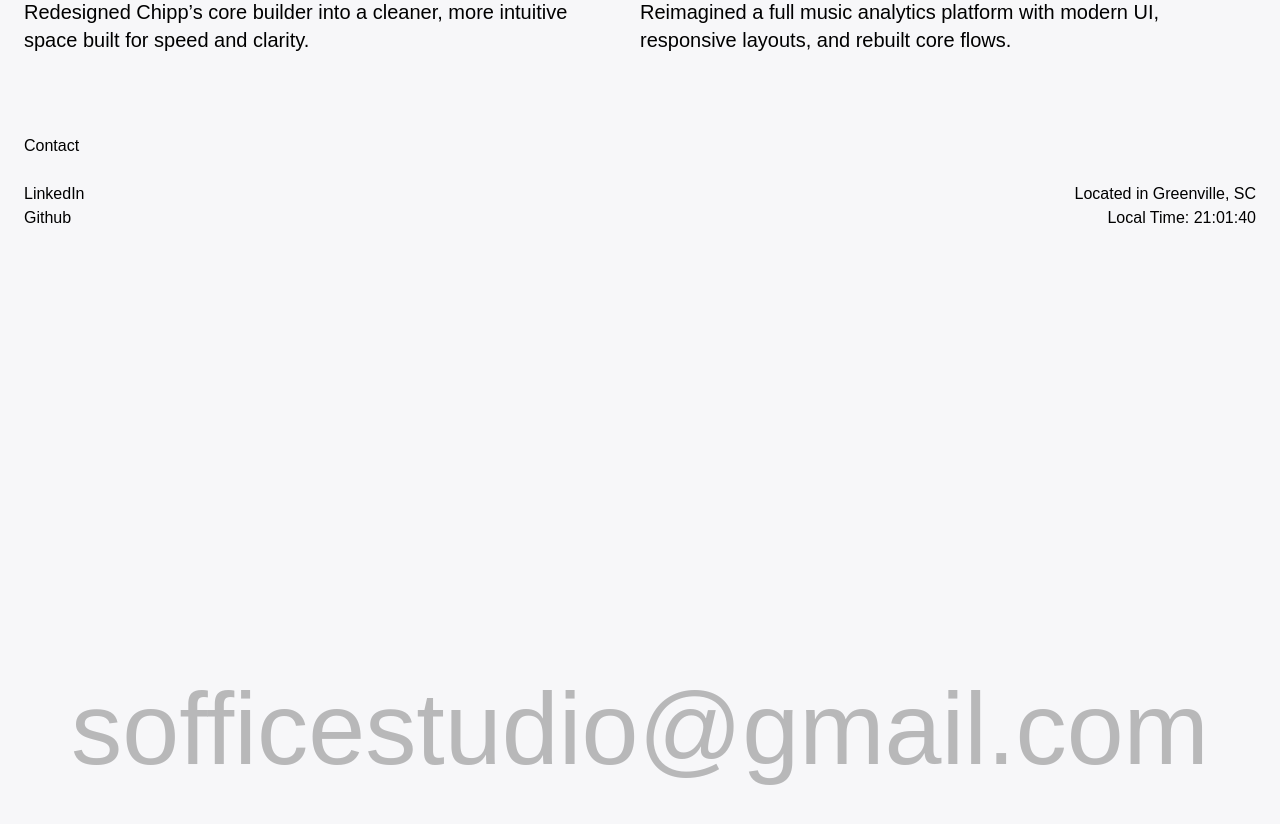
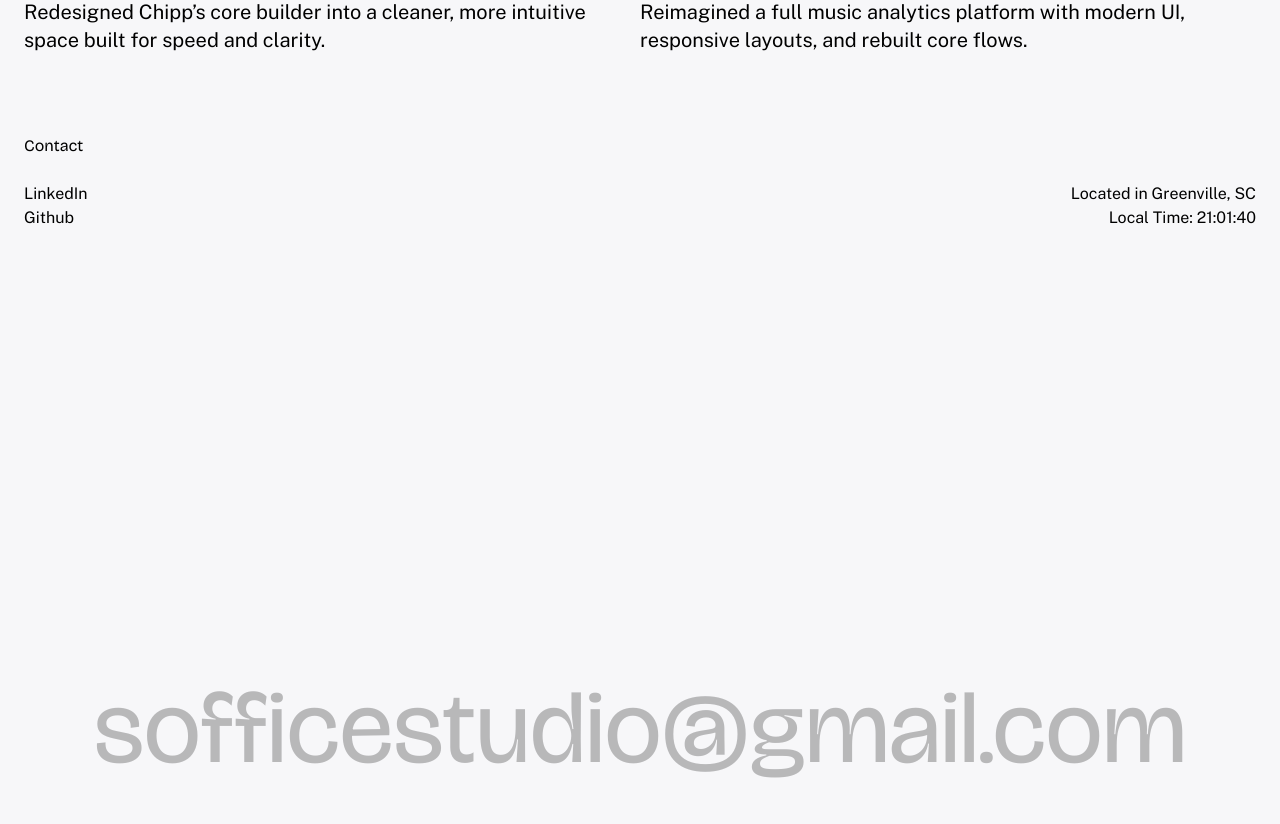
Before and after one commit to ValentinaValverde/valentina_valverde, a Next.js app: page / in a window 1280 px wide. Shown: the part 1160-1984 px from the top of the page. Built offline with nearby package versions, Linux system fonts and the light colour scheme.

Commit message:
implement custom font

```diff
--- a/app/globals.css
+++ b/app/globals.css
@@ -8,8 +8,8 @@
 @theme inline {
   --color-background: var(--background);
   --color-foreground: var(--foreground);
-  --font-sans: var(--font-geist-sans);
-  --font-mono: var(--font-geist-mono);
+  --font-sans: var(--font-public-sans);
+  --font-mono: var(--font-bricolage-grotesque);
 }
 
 @media (prefers-color-scheme: dark) {
@@ -22,5 +22,29 @@
 body {
   background: var(--background);
   color: var(--foreground);
-  font-family: Arial, Helvetica, sans-serif;
+  font-family: var(--font-public-sans);
 }
+
+p {
+  font-family: var(--font-public-sans);
+}
+
+a {
+  font-family: var(--font-public-sans);
+}
+
+li {
+  font-family: var(--font-public-sans);
+}
+
+h1 {
+  font-family: var(--font-bricolage-grotesque);
+}
+
+h2 {
+  font-family: var(--font-bricolage-grotesque);
+}
+
+h3 {
+  font-family: var(--font-bricolage-grotesque);
+}
--- a/app/layout.tsx
+++ b/app/layout.tsx
@@ -1,14 +1,14 @@
 import type { Metadata } from 'next';
-import { Geist, Geist_Mono } from 'next/font/google';
+import { Bricolage_Grotesque, Public_Sans } from 'next/font/google';
 import './globals.css';
 
-const geistSans = Geist({
-  variable: '--font-geist-sans',
+const bricolageGrotesque = Bricolage_Grotesque({
+  variable: '--font-bricolage-grotesque',
   subsets: ['latin'],
 });
 
-const geistMono = Geist_Mono({
-  variable: '--font-geist-mono',
+const publicSans = Public_Sans({
+  variable: '--font-public-sans',
   subsets: ['latin'],
 });
 
@@ -25,7 +25,7 @@ export default function RootLayout({
   return (
     <html lang="en">
       <body
-        className={`${geistSans.variable} ${geistMono.variable} antialiased`}
+        className={`${bricolageGrotesque.variable} ${publicSans.variable} antialiased`}
       >
         {children}
       </body>
--- a/components/Contact.tsx
+++ b/components/Contact.tsx
@@ -37,7 +37,7 @@ export default function Contact() {
       </div>
 
       <div className="w-full p-6 h-[75vh] flex items-end justify-center">
-        <p className="text-[clamp(2rem,8vw,8rem)] p-6 opacity-25 hover:opacity-100 transition duration-300">
+        <p className="!font-mono text-[clamp(2rem,8vw,8rem)] p-6 opacity-25 hover:opacity-100 transition duration-300">
           sofficestudio@gmail.com
         </p>
       </div>
--- a/components/Divider.tsx
+++ b/components/Divider.tsx
@@ -1,7 +1,7 @@
 export default function Divider({ text }: { text: string }) {
   return (
     <div className="m-6 space-y-4">
-      <p>{text}</p>
+      <p className="!font-mono">{text}</p>
       <div className="w-full h-[0.7] bg-[var(--foreground)]" />
     </div>
   );
--- a/components/Header.tsx
+++ b/components/Header.tsx
@@ -1,7 +1,7 @@
 export default function Header() {
   return (
     <div className="p-6 h-[75vh]">
-      <p className="text-4xl">
+      <p className="text-4xl !font-mono">
         Hey, I&apos;m Val! I&apos;m a Design Engineer with 2+ years in
         experience building SaaS products and various other creative projects.
         With my love for art and eye for design, I am able to fill in the gaps
```
